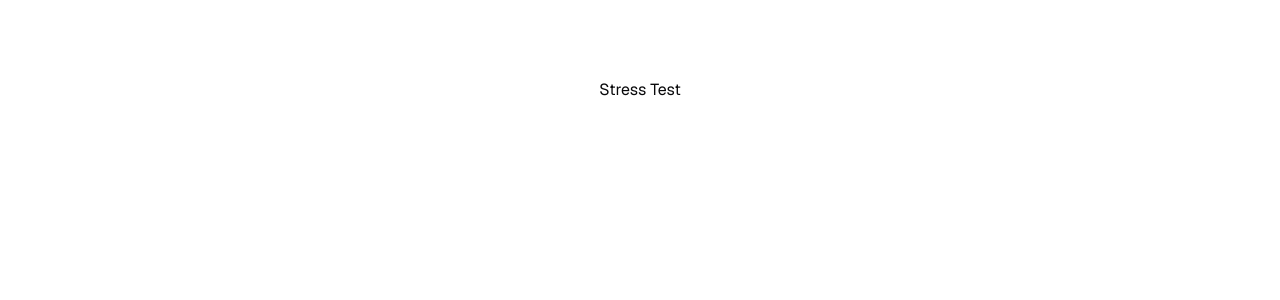
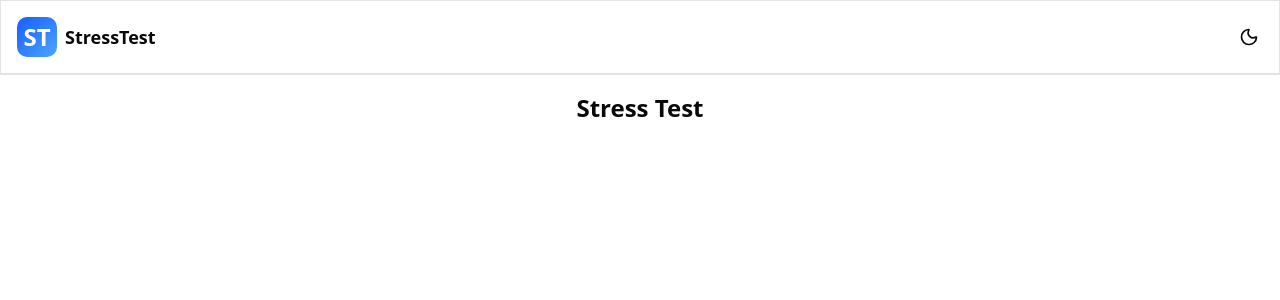
Before and after one commit to badger-99/stress_test, a Next.js app: page / in a window 1280 px wide. Shown: the top 300 px of the page. Built offline with nearby package versions, Linux system fonts and the light colour scheme.

Commit message:
Add header to layout

```diff
--- a/src/app/layout.tsx
+++ b/src/app/layout.tsx
@@ -2,6 +2,7 @@ import type { Metadata } from "next";
 import { Geist, Geist_Mono } from "next/font/google";
 import "./globals.css";
 import { Providers } from "@/providers";
+import Header from "../components/header";
 
 const geistSans = Geist({
   variable: "--font-geist-sans",
@@ -25,8 +26,11 @@ export default function RootLayout({
 }>) {
   return (
 		<html lang='en' suppressHydrationWarning={true}>
-			<body className={`${geistSans.variable} ${geistMono.variable} antialiased`}>
-				<Providers>{children}</Providers>
+			<body className={`flex flex-col min-h-screen pt-19 ${geistSans.variable} ${geistMono.variable} antialiased`}>
+        <Providers>
+          <Header />
+          {children}
+        </Providers>
 			</body>
 		</html>
 	);
--- a/src/app/page.tsx
+++ b/src/app/page.tsx
@@ -1,6 +1,5 @@
 export default function Home() {
   return (
-    <div className="font-sans grid grid-rows-[20px_1fr_20px] items-center justify-items-center min-h-screen p-8 pb-20 gap-16 sm:p-20">Stress Test
-    </div>
-  );
+		<div className='text-2xl font-semibold flex-1 flex justify-center pt-4'>Stress Test</div>
+	);
 }
```
